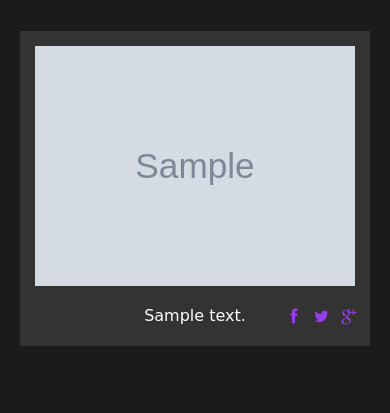
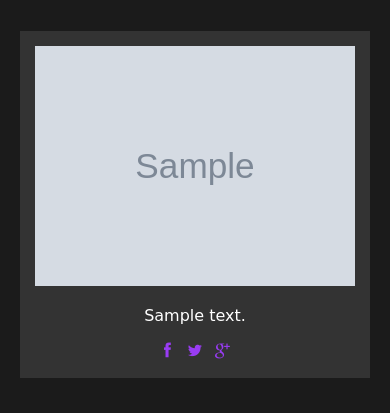
Before and after one commit to systemizer/dogebook, a Django app: page / in a window 390 px wide. Shown: the part 490-903 px from the top of the page. Before the commit the page ends 836 px from the top, so only its background shows below. Run offline with Django 3.2, Linux system fonts and the light colour scheme; a user stored in the database is signed in; tables that the repository leaves empty hold one stand-in row (values such as "Sample post"); grey boxes marked "Sample" are stand-in pictures; parts of the project's set-up code (start-up, migrations or seed data) failed here and were passed over; some libraries are stand-ins or nearby versions.

Commit message:
very social button. much responsive

```diff
--- a/dogebook/dogebook_web/static/css/styles.css
+++ b/dogebook/dogebook_web/static/css/styles.css
@@ -203,4 +203,13 @@ html {
 	#doge-loading-container {
 		margin-top: 100px;
 	}
+
+	#content .img-container .social {
+		position: relative;
+		width: 100%;
+		text-align: center;
+		margin-bottom: 0.8em;
+		bottom: auto;
+		right: auto;
+	}
 }
```
